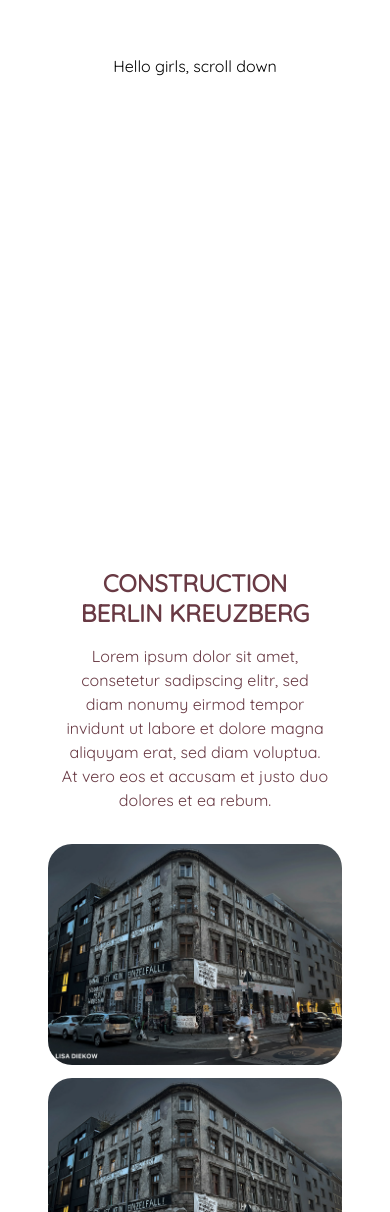
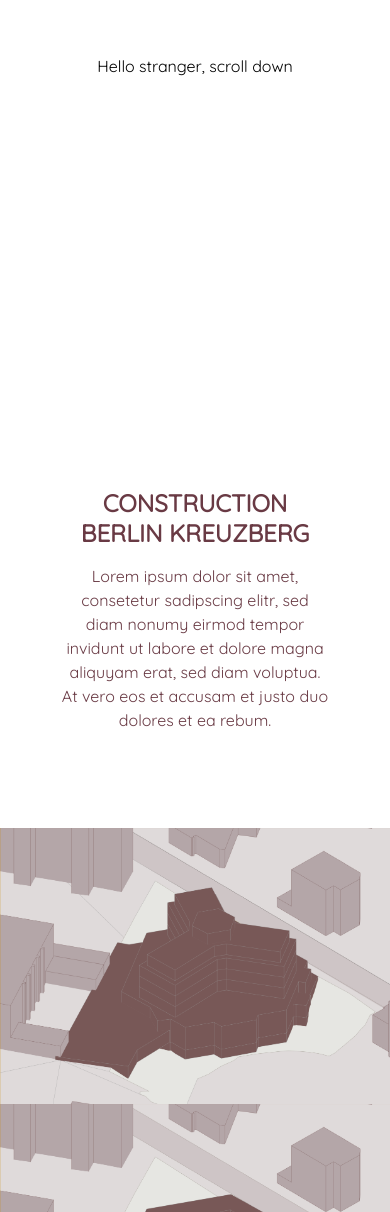
Before and after one commit to pweimann/new-construction-project, a Nuxt app: page / in a window 390 px wide. Shown: the part 356-1568 px from the top of the page. Built offline with nearby package versions, Linux system fonts and the light colour scheme; what tw-elements would draw is missing.

Commit message:
update layout

```diff
--- a/components/ImageSlider.vue
+++ b/components/ImageSlider.vue
@@ -1,6 +1,8 @@
 <template>
-  <section class='py-20 container mx-auto'>
-    <div id='imageSlider' class='carousel carousel-dark slide relative' data-bs-ride='carousel' data-bs-interval="false">
+  <section class='py-20 bg-dark-rosa'>
+    <div class=' container mx-auto '>
+      <div id='imageSlider' class='carousel slide relative' data-bs-ride='carousel'
+           data-bs-interval='false'>
         <div class='carousel-indicators absolute right-0 bottom-0 left-0 flex justify-center p-0 mb-4'>
           <button
             type='button'
@@ -124,6 +126,7 @@
           <span class='visually-hidden'>Next</span>
         </button>
       </div>
+    </div>
   </section>
 </template>
 
--- a/pages/index.vue
+++ b/pages/index.vue
@@ -1,15 +1,26 @@
 <template>
   <section>
     <div class='hero-placeholder'>
-      <h1>Hello girls, scroll down</h1>
+      <h1>Hello stranger, scroll down</h1>
     </div>
   </section>
+  <div class='container mx-auto px-4'>
+    <div class='w-3/4 mx-auto text-center'>
+      <h2 class='text-dark-rosa text-2xl md:text-5xl font-bold uppercase leading-tight mb-4'>construction berlin
+        kreuzberg</h2>
+      <p class='text-dark-rosa text-1xl md:text-3xl leading-normal mb-4'>Lorem ipsum dolor sit amet, consetetur
+        sadipscing elitr, sed diam nonumy eirmod tempor invidunt ut labore et dolore magna aliquyam erat, sed diam
+        voluptua. At vero eos et accusam et justo duo dolores et ea rebum.</p>
+    </div>
+    <!-- TODO Teaser Renderings   -->
+  </div>
+  <ImageCarousel />
+  <TabSection :tabs-nav-list='tabsNavList' title='Nutzung' />
+  <ImageSlider />
+
   <ImageCollage></ImageCollage>
-  <TabSection :tabs-nav-list='tabsNavList' title='Nutzung' />
   <BackgroundImageSection />
   <MarqueeLabel class='mt-10' />
-  <ImageCarousel />
-  <ImageSlider />
   <TabSection :tabs-nav-list='saveOurPlanetList' title='Materialkreislauf' reverse invert />
 </template>
 <script lang='ts' setup>
```
Lines whose indentation alone changed are shown as unchanged.
